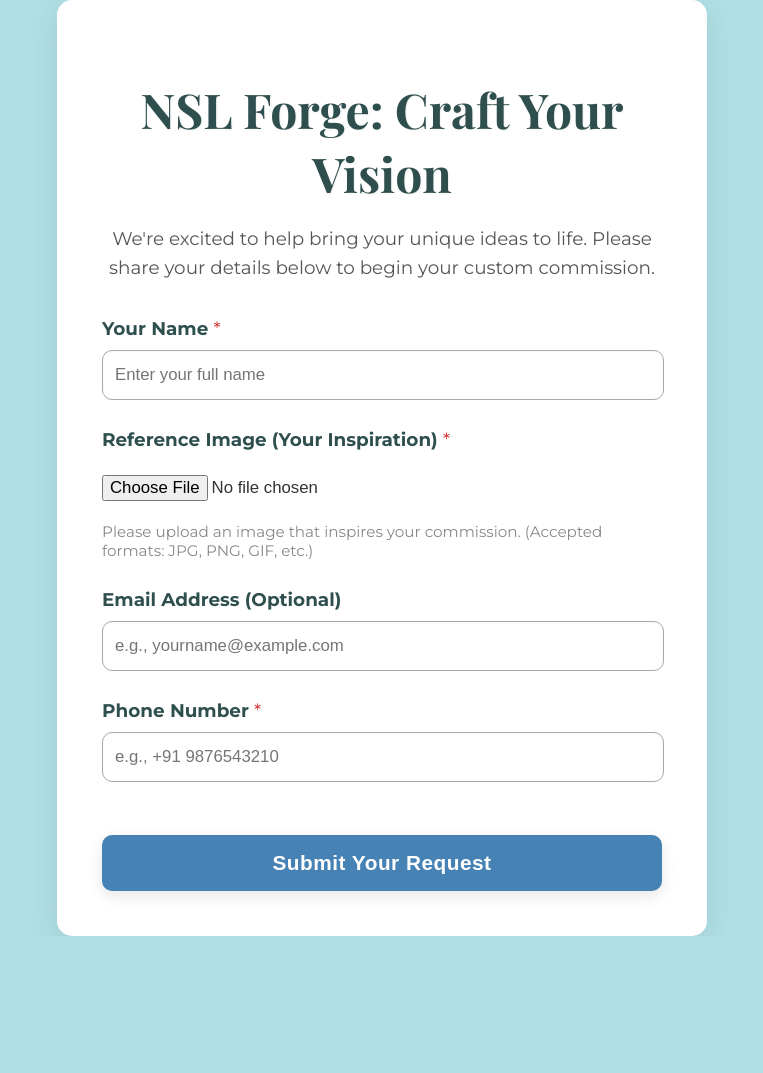
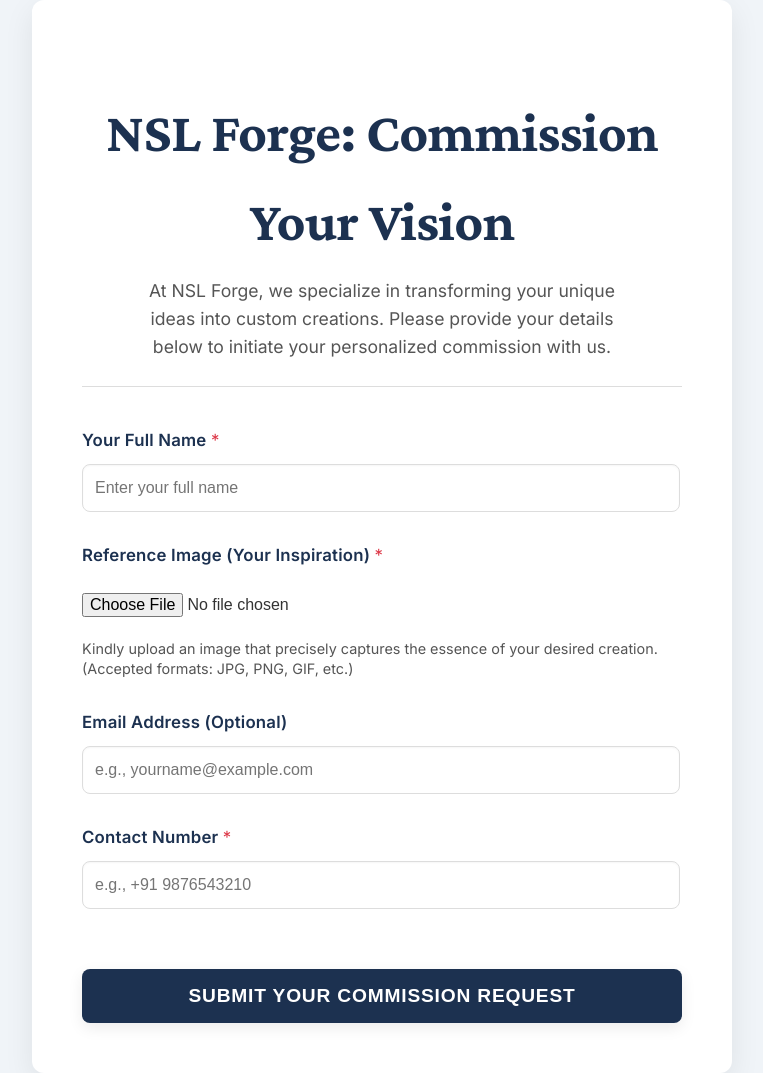
Before and after one commit to NSLcreates/NSLForge_lite, a plain HTML site: page index.html in a window 1280 px wide. Shown: the whole page, without its empty margins (258-1021 px from the left). Before the commit the page ends 936 px from the top, so only its background shows below. Drawn offline with nearby package versions, Linux system fonts and the light colour scheme.

Commit message:
Update index.html

```diff
--- a/index.html
+++ b/index.html
@@ -3,62 +3,73 @@
 <head>
     <meta charset="UTF-8">
     <meta name="viewport" content="width=device-width, initial-scale=1.0">
-    <title>NSL Forge - Craft Your Vision</title>
+    <title>NSL Forge: Commission Your Vision</title>
     <link rel="preconnect" href="https://fonts.googleapis.com">
     <link rel="preconnect" href="https://fonts.gstatic.com" crossorigin>
-    <link href="https://fonts.googleapis.com/css2?family=Montserrat:wght@400;700&family=Playfair+Display:wght@700&display=swap" rel="stylesheet">
+    <link href="https://fonts.googleapis.com/css2?family=Crimson+Pro:wght@400;600;700&family=Inter:wght@300;400;500;600&display=swap" rel="stylesheet">
     <style>
         :root {
-            --dark-charcoal: #2F4F4F; /* Darker, sophisticated grey-blue */
-            --steel-blue: #4682B4;    /* A classic steel blue */
-            --powder-blue: #B0E0E6;   /* Soft, light blue for background */
-            --white: #FFFFFF;
-            --text-color: #333333;
-            --border-color: #A9A9A9;  /* Darker grey for borders */
-            --shadow-color: rgba(0, 0, 0, 0.1);
-            --hover-shadow-color: rgba(0, 0, 0, 0.18);
+            --primary-navy: #1C3150;     /* Deep, rich navy for primary elements */
+            --accent-gold: #B8860B;      /* Muted, elegant gold for accents */
+            --light-grey-blue: #F0F4F8;  /* Very light background for professionalism */
+            --off-white: #FFFFFF;
+            --text-dark: #333333;
+            --text-medium: #555555;
+            --border-light: #DDDDDD;
+            --shadow-subtle: rgba(0, 0, 0, 0.08);
+            --shadow-hover: rgba(0, 0, 0, 0.15);
         }
 
         body {
-            font-family: 'Montserrat', sans-serif;
+            font-family: 'Inter', sans-serif;
             margin: 0;
             padding: 0;
-            background-color: var(--powder-blue);
-            color: var(--text-color);
+            background-color: var(--light-grey-blue);
+            color: var(--text-dark);
             display: flex;
             justify-content: center;
             align-items: center;
             min-height: 100vh;
             box-sizing: border-box;
+            line-height: 1.6;
         }
 
         .container {
-            background-color: var(--white);
-            border-radius: 15px; /* Slightly more rounded corners */
-            box-shadow: 0 8px 30px var(--shadow-color); /* Enhanced shadow */
-            padding: 45px;
+            background-color: var(--off-white);
+            border-radius: 12px;
+            box-shadow: 0 10px 30px var(--shadow-subtle);
+            padding: 50px;
             width: 100%;
-            max-width: 650px; /* Slightly wider container */
+            max-width: 700px; /* Wider for a more spacious feel */
             text-align: center;
             box-sizing: border-box;
+            animation: fadeIn 0.8s ease-out; /* Subtle fade-in for the container */
+        }
+
+        @keyframes fadeIn {
+            from { opacity: 0; transform: translateY(20px); }
+            to { opacity: 1; transform: translateY(0); }
         }
 
         header {
-            margin-bottom: 35px;
+            margin-bottom: 40px;
+            border-bottom: 1px solid var(--border-light);
+            padding-bottom: 25px;
         }
 
         header h1 {
-            font-family: 'Playfair Display', serif; /* Elegant heading font */
-            color: var(--dark-charcoal);
-            font-size: 3em; /* Larger and more impactful */
-            margin-bottom: 12px;
-            text-shadow: 1px 1px 2px rgba(0,0,0,0.05); /* Softer text shadow */
+            font-family: 'Crimson Pro', serif; /* Elegant serif for the main title */
+            color: var(--primary-navy);
+            font-size: 3.5em;
+            margin-bottom: 10px;
+            letter-spacing: -0.5px; /* Tighter letter spacing for refinement */
         }
 
         header p {
-            color: #555;
-            font-size: 1.15em;
-            line-height: 1.6;
+            color: var(--text-medium);
+            font-size: 1.1em;
+            max-width: 500px;
+            margin: 0 auto;
         }
 
         form {
@@ -66,112 +77,129 @@
         }
 
         .form-group {
-            margin-bottom: 28px;
+            margin-bottom: 30px;
         }
 
         .form-group label {
             display: block;
-            font-size: 1.15em;
-            color: var(--dark-charcoal);
+            font-size: 1.05em;
+            color: var(--primary-navy);
             margin-bottom: 10px;
-            font-weight: 700;
+            font-weight: 600; /* Slightly bolder labels */
+            letter-spacing: 0.2px;
         }
 
         .form-group input[type="text"],
         .form-group input[type="email"],
         .form-group input[type="tel"] {
-            width: calc(100% - 24px); /* Adjusting for padding */
+            width: calc(100% - 28px); /* Adjusting for padding */
             padding: 14px 12px;
-            border: 1px solid var(--border-color);
-            border-radius: 10px; /* More rounded input fields */
-            font-size: 1.05em;
-            color: var(--text-color);
+            border: 1px solid var(--border-light);
+            border-radius: 8px;
+            font-size: 1em;
+            color: var(--text-dark);
+            background-color: var(--off-white);
             transition: border-color 0.3s ease, box-shadow 0.3s ease;
-            box-shadow: inset 0 1px 3px rgba(0, 0, 0, 0.03); /* Lighter inner shadow */
+            box-shadow: inset 0 1px 2px rgba(0, 0, 0, 0.04); /* Subtle inner shadow */
         }
 
         .form-group input[type="file"] {
             width: 100%;
             padding: 14px 0;
             border: none;
-            border-radius: 10px;
-            font-size: 1.05em;
-            color: var(--text-color);
+            border-radius: 8px;
+            font-size: 1em;
+            color: var(--text-dark);
             cursor: pointer;
-            outline: none; /* Remove default outline */
+            outline: none;
         }
 
         .form-group input[type="text"]:focus,
         .form-group input[type="email"]:focus,
         .form-group input[type="tel"]:focus,
         .form-group input[type="file"]:focus {
-            border-color: var(--steel-blue);
-            box-shadow: 0 0 0 4px rgba(70, 130, 180, 0.25); /* Steel blue shadow */
+            border-color: var(--accent-gold);
+            box-shadow: 0 0 0 3px rgba(184, 134, 11, 0.2); /* Gold accent focus ring */
             outline: none;
         }
 
         .form-group small {
             display: block;
-            margin-top: 7px;
-            color: #888;
-            font-size: 0.95em;
+            margin-top: 8px;
+            color: var(--text-medium);
+            font-size: 0.9em;
+            line-height: 1.4;
         }
 
         .required {
-            color: #D32F2F; /* A softer red for required fields */
+            color: #DC3545; /* Clear, professional red for required */
             font-weight: normal;
         }
 
         button[type="submit"] {
-            background-color: var(--steel-blue);
-            color: var(--white);
-            padding: 16px 35px;
+            background-color: var(--primary-navy);
+            color: var(--off-white);
+            padding: 16px 40px;
             border: none;
-            border-radius: 10px; /* More rounded button */
-            font-size: 1.3em;
-            font-weight: 700;
+            border-radius: 8px;
+            font-size: 1.2em;
+            font-weight: 600;
             cursor: pointer;
             transition: background-color 0.3s ease, transform 0.2s ease, box-shadow 0.3s ease;
             width: 100%;
-            margin-top: 25px;
-            box-shadow: 0 5px 15px var(--shadow-color);
-            letter-spacing: 0.5px; /* Slight letter spacing for readability */
+            margin-top: 30px;
+            box-shadow: 0 5px 15px var(--shadow-subtle);
+            letter-spacing: 0.8px;
+            text-transform: uppercase; /* Uppercase for a stronger call to action */
         }
 
         button[type="submit"]:hover {
-            background-color: var(--dark-charcoal);
-            transform: translateY(-3px); /* More pronounced lift */
-            box-shadow: 0 8px 20px var(--hover-shadow-color);
+            background-color: var(--accent-gold); /* Gold on hover */
+            transform: translateY(-2px);
+            box-shadow: 0 8px 20px var(--shadow-hover);
         }
 
         /* Responsive Adjustments */
         @media (max-width: 768px) {
             .container {
-                margin: 15px;
-                padding: 30px;
+                margin: 25px;
+                padding: 35px;
             }
 
             header h1 {
-                font-size: 2.5em;
+                font-size: 2.8em;
+            }
+
+            button[type="submit"] {
+                font-size: 1.1em;
+                padding: 14px 30px;
             }
         }
 
         @media (max-width: 480px) {
             .container {
-                padding: 20px;
+                margin: 15px;
+                padding: 25px;
             }
 
             header h1 {
-                font-size: 2em;
+                font-size: 2.2em;
             }
 
             .form-group label {
-                font-size: 1em;
+                font-size: 0.95em;
+            }
+
+            .form-group input[type="text"],
+            .form-group input[type="email"],
+            .form-group input[type="tel"] {
+                padding: 12px 10px;
+                font-size: 0.95em;
             }
 
             button[type="submit"] {
-                font-size: 1.1em;
-                padding: 14px 25px;
+                font-size: 1em;
+                padding: 12px 20px;
             }
         }
     </style>
@@ -179,35 +207,35 @@
 <body>
     <div class="container">
         <header>
-            <h1>NSL Forge: Craft Your Vision</h1>
-            <p>We're excited to help bring your unique ideas to life. Please share your details below to begin your custom commission.</p>
+            <h1>NSL Forge: Commission Your Vision</h1>
+            <p>At NSL Forge, we specialize in transforming your unique ideas into custom creations. Please provide your details below to initiate your personalized commission with us.</p>
         </header>
 
         <main>
             <form action="https://formsubmit.co/nslcreatesofficial@gmail.com" method="POST" enctype="multipart/form-data">
                 <input type="hidden" name="_captcha" value="false">
                 <div class="form-group">
-                    <label for="name">Your Name <span class="required">*</span></label>
-                    <input type="text" id="name" name="Name" placeholder="Enter your full name" required>
+                    <label for="name">Your Full Name <span class="required">*</span></label>
+                    <input type="text" id="name" name="Name" placeholder="Enter your full name" required aria-label="Full Name">
                 </div>
 
                 <div class="form-group">
                     <label for="reference-image">Reference Image (Your Inspiration) <span class="required">*</span></label>
-                    <input type="file" id="reference-image" name="Reference_Image" accept="image/*" required>
-                    <small>Please upload an image that inspires your commission. (Accepted formats: JPG, PNG, GIF, etc.)</small>
+                    <input type="file" id="reference-image" name="Reference_Image" accept="image/*" required aria-label="Reference Image">
+                    <small>Kindly upload an image that precisely captures the essence of your desired creation. (Accepted formats: JPG, PNG, GIF, etc.)</small>
                 </div>
 
                 <div class="form-group">
                     <label for="email">Email Address (Optional)</label>
-                    <input type="email" id="email" name="Email" placeholder="e.g., yourname@example.com">
+                    <input type="email" id="email" name="Email" placeholder="e.g., yourname@example.com" aria-label="Email Address">
                 </div>
 
                 <div class="form-group">
-                    <label for="phone">Phone Number <span class="required">*</span></label>
-                    <input type="tel" id="phone" name="Phone_Number" placeholder="e.g., +91 9876543210" required>
+                    <label for="phone">Contact Number <span class="required">*</span></label>
+                    <input type="tel" id="phone" name="Phone_Number" placeholder="e.g., +91 9876543210" required aria-label="Phone Number">
                 </div>
 
-                <button type="submit">Submit Your Request</button>
+                <button type="submit">Submit Your Commission Request</button>
             </form>
         </main>
     </div>
```
